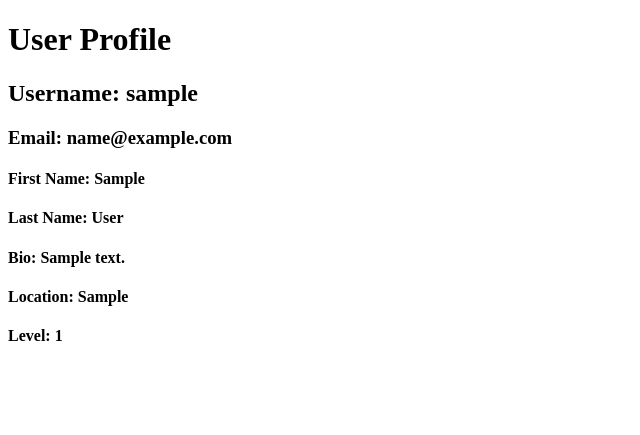
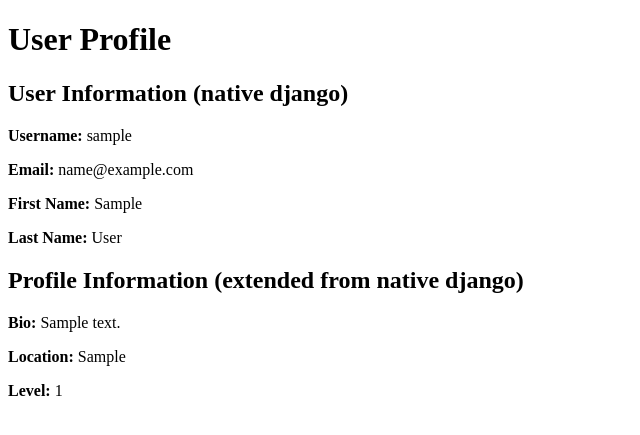
Before and after one commit to 42fh/transcendence, a Django app: a page that uses src/backend/django/tr_django/user/templates/user_profile.html in a window 1280 px wide. Shown: the top 435 px of the page, without its empty margins (0-640 px from the left). Run offline with Django 5.2, Linux system fonts and the light colour scheme; tables that the repository leaves empty hold one stand-in row (values such as "Sample post").

Commit message:
refactor (user template and view) separate native user and extended profile

```diff
--- a/src/backend/django/tr_django/user/templates/user_profile.html
+++ b/src/backend/django/tr_django/user/templates/user_profile.html
@@ -1,18 +1,22 @@
 <!DOCTYPE html>
 <html lang="en">
 <head>
-	<meta charset="UTF-8">
-	<meta name="viewport" content="width=device-width, initial-scale=1.0">
-	<title>User Profile</title>
+    <meta charset="UTF-8">
+    <meta name="viewport" content="width=device-width, initial-scale=1.0">
+    <title>User Profile</title>
 </head>
 <body>
     <h1>User Profile</h1>
-    <h2>Username: {{ user.username }}</h2>
-    <h3>Email: {{ user.email }}</h3>
-    <h4>First Name: {{ user.first_name }}</h4>
-    <h4>Last Name: {{ user.last_name }}</h4>
-    <h4>Bio: {{ profile.bio }}</h4>
-    <h4>Location: {{ profile.location }}</h4>
-    <h4>Level: {{ profile.level }}</h4>
+
+    <h2>User Information (native django)</h2>
+    <p><strong>Username:</strong> {{ user.username }}</p>
+    <p><strong>Email:</strong> {{ user.email }}</p>
+    <p><strong>First Name:</strong> {{ user.first_name }}</p>
+    <p><strong>Last Name:</strong> {{ user.last_name }}</p>
+
+    <h2>Profile Information (extended from native django)</h2>
+    <p><strong>Bio:</strong> {{ profile.bio }}</p>
+    <p><strong>Location:</strong> {{ profile.location }}</p>
+    <p><strong>Level:</strong> {{ profile.level }}</p>
 </body>
 </html>
--- a/src/backend/django/tr_django/user/views.py
+++ b/src/backend/django/tr_django/user/views.py
@@ -5,10 +5,6 @@
 
 def user_profile(request, username):
     user = get_object_or_404(User, username=username)
-    profile = UserProfile.objects.get(user=user)
+    profile = get_object_or_404(UserProfile, user=user)
 
-    context = {
-        'user': user,
-        'profile': profile,
-    }
-    return render(request, 'user_profile.html', context)
+    return render(request, 'user_profile.html', {'user': user, 'profile': profile})
```
